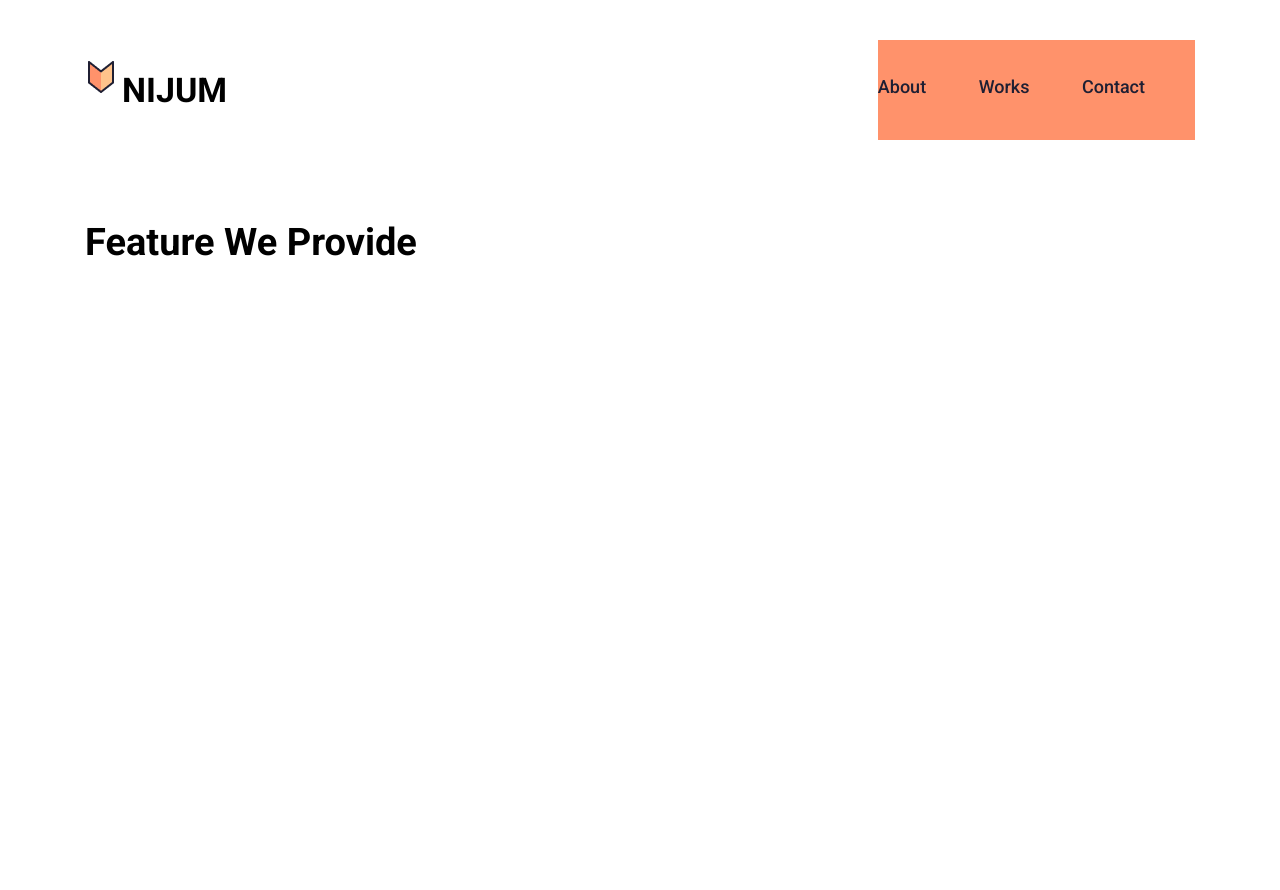
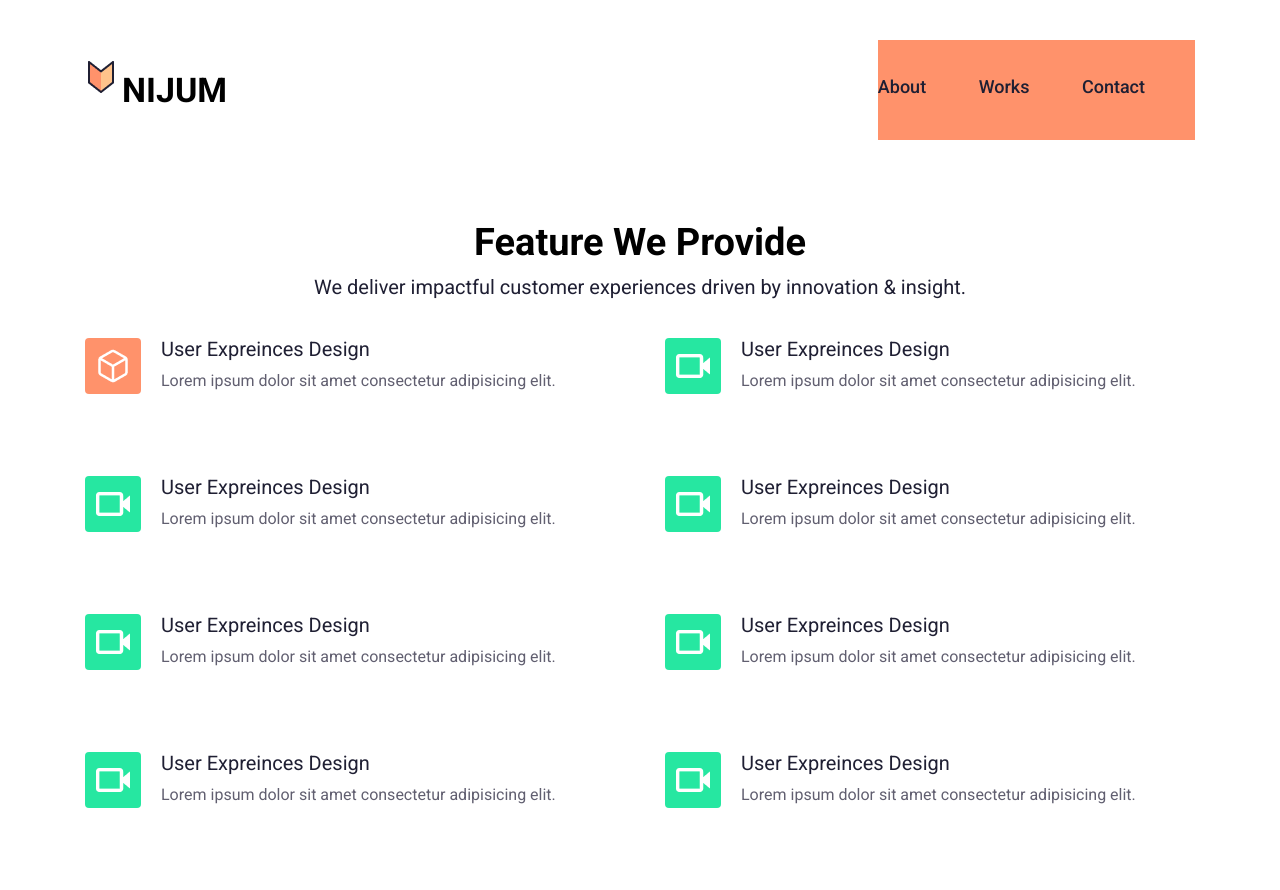
Before and after one commit to Sebuhi87/lels15, a plain HTML site: page index.html in a window 1280 px wide. Before the commit the page ends 800 px from the top, so only its background shows below. Drawn offline with Linux system fonts and the light colour scheme.

Commit message:
x section was added

```diff
--- a/class.css
+++ b/class.css
@@ -21,6 +21,25 @@
     font-weight: 700;
 }
 
+.fs-20 {
+    font-size: 2rem;
+    line-height: 2.25rem;
+    font-weight: 400;
+    color: #1F1F33;
+    margin-bottom: 1rem;
+}
+
+.fs-16 {
+    font-size: 1.6rem;
+    font-weight: 400;
+    line-height: 2rem;
+    color: #615F70;
+}
+
 .mb-40 {
     margin-bottom: 4rem;
 }
+
+.mb-10 {
+    margin-bottom: 1rem;
+}
--- a/index.html
+++ b/index.html
@@ -40,11 +40,128 @@
 
         </div>
 
-        <div class="feature">
-            <h2 class="fs-38">Feature We Provide</h2>
+        <div class="feature mb-40">
+            <h2 class="fs-38 mb-10">Feature We Provide</h2>
+            <span class="fs-20">We deliver impactful customer experiences driven by innovation & insight.</span>
 
 
         </div>
+        <div class="card-wrapper">
+
+            <!-- <div class="card"> -->
+
+            <div class="box">
+                <div class="img">
+                    <img src="./images/box.png" alt="">
+                </div>
+                <div class="box1">
+                    <h2 class="fs-20">User Expreinces Design</h2>
+                    <span class="fs-16">Lorem ipsum dolor sit amet consectetur adipisicing elit.</span>
+                </div>
+
+                <div class="box2">
+
+                </div>
+            </div>
+
+            <div class="box">
+                <div class="img2">
+                    <img src="./images/bx_bx-video.png" alt="">
+                </div>
+                <div class="box1">
+                    <h2 class="fs-20">User Expreinces Design</h2>
+                    <span class="fs-16">Lorem ipsum dolor sit amet consectetur adipisicing elit.</span>
+                </div>
+
+                <div class="box2">
+
+                </div>
+            </div>
+            <div class="box">
+                <div class="img2">
+                    <img src="./images/bx_bx-video.png" alt="">
+                </div>
+                <div class="box1">
+                    <h2 class="fs-20">User Expreinces Design</h2>
+                    <span class="fs-16">Lorem ipsum dolor sit amet consectetur adipisicing elit.</span>
+                </div>
+
+                <div class="box2">
+
+                </div>
+            </div>
+            <div class="box">
+                <div class="img2">
+                    <img src="./images/bx_bx-video.png" alt="">
+                </div>
+                <div class="box1">
+                    <h2 class="fs-20">User Expreinces Design</h2>
+                    <span class="fs-16">Lorem ipsum dolor sit amet consectetur adipisicing elit.</span>
+                </div>
+
+                <div class="box2">
+
+                </div>
+            </div>
+            <div class="box">
+                <div class="img2">
+                    <img src="./images/bx_bx-video.png" alt="">
+                </div>
+                <div class="box1">
+                    <h2 class="fs-20">User Expreinces Design</h2>
+                    <span class="fs-16">Lorem ipsum dolor sit amet consectetur adipisicing elit.</span>
+                </div>
+
+                <div class="box2">
+
+                </div>
+            </div>
+            <div class="box">
+                <div class="img2">
+                    <a href=""><img src="./images/bx_bx-video.png" alt=""></a>
+                </div>
+                <div class="box1">
+                    <h2 class="fs-20">User Expreinces Design</h2>
+                    <span class="fs-16">Lorem ipsum dolor sit amet consectetur adipisicing elit.</span>
+                </div>
+
+                <div class="box2">
+
+                </div>
+            </div>
+            <div class="box">
+                <div class="img2">
+                    <img src="./images/bx_bx-video.png" alt="">
+                </div>
+                <div class="box1">
+                    <h2 class="fs-20">User Expreinces Design</h2>
+                    <span class="fs-16">Lorem ipsum dolor sit amet consectetur adipisicing elit.</span>
+                </div>
+
+                <div class="box2">
+
+                </div>
+            </div>
+            <div class="box">
+                <div class="img2">
+                    <img src="./images/bx_bx-video.png" alt="">
+                </div>
+                <div class="box1">
+                    <h2 class="fs-20">User Expreinces Design</h2>
+                    <span class="fs-16">Lorem ipsum dolor sit amet consectetur adipisicing elit.</span>
+                </div>
+
+                <div class="box2">
+
+                </div>
+            </div>
+        </div>
+
+
+        <!-- </div> -->
+
+
+    </div>
 
 
 
--- a/style.css
+++ b/style.css
@@ -47,4 +47,36 @@ html {
 .feature {
     width: 100%;
     margin: 0 auto;
+    text-align: center;
 }
+
+.card-wrapper {
+    width: 100%;
+    display: flex;
+    flex-wrap: wrap;
+    justify-content: space-between;
+}
+
+.box {
+    width: calc((100% - 50px) / 2);
+    display: flex;
+    margin-bottom: 8rem;
+}
+
+.img img {
+    background-color: #FF926B;
+    padding: 10px;
+    border-radius: 4px;
+    margin-right: 20px;
+}
+
+.img2 img {
+    background: #26E7A1;
+    padding: 10px;
+    border-radius: 4px;
+    margin-right: 20px;
+}
+
+.box:hover {
+    box-shadow: 10px 15px 8px blue;
+}
```
Also changed, not shown: images/Vector.png, images/box.png (added), images/bx_bx-video.png (added).
